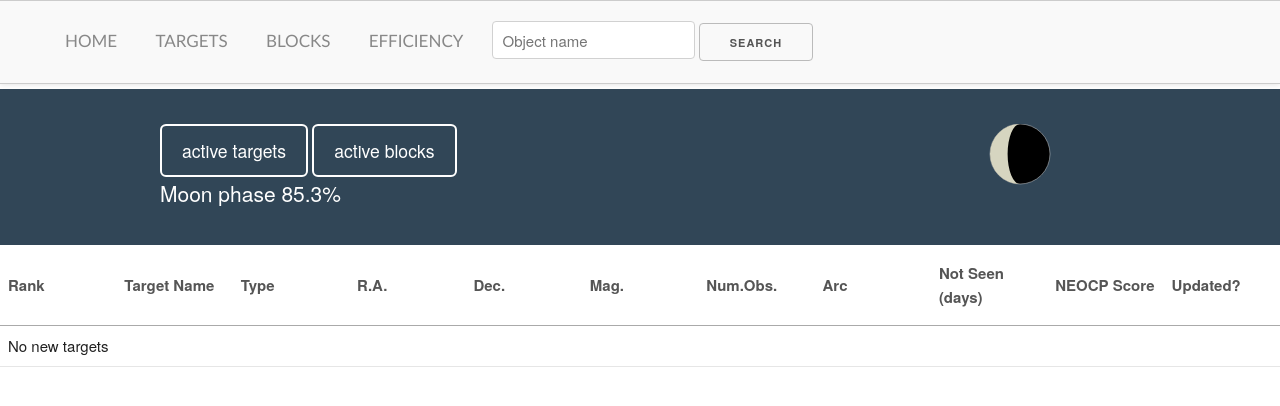
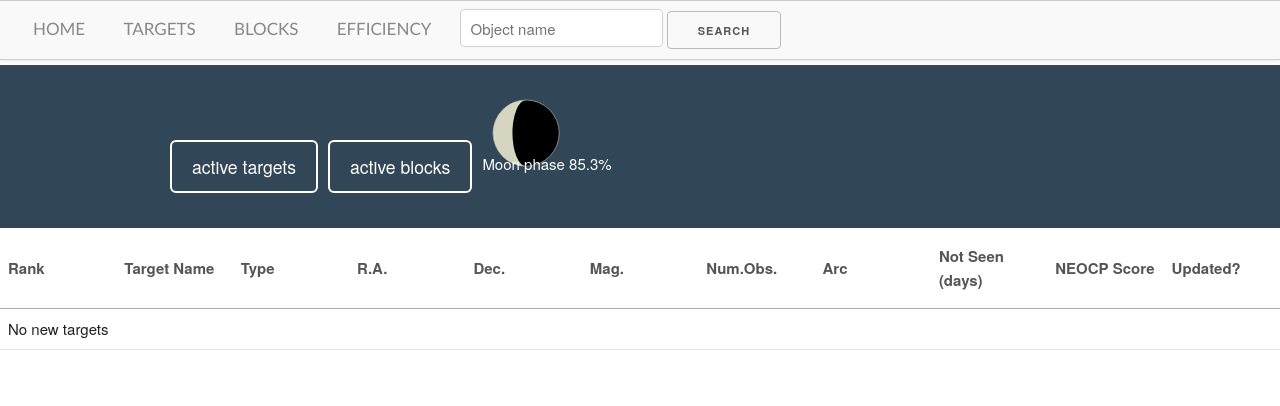
Before and after one commit to LCOGT/neoexchange, a Django app: template neoexchange/core/templates/core/home.html in a window 1280 px wide. Shown: the part 128-534 px from the top of the page. Run offline with Django 3.2, Linux system fonts and the light colour scheme; the template is opened without the code that fills it, so the values that code supplies are empty; some libraries are stand-ins or nearby versions.

Commit message:
Moon phase css fixing

```diff
--- a/neoexchange/core/static/core/css/styles.css
+++ b/neoexchange/core/static/core/css/styles.css
@@ -303,6 +303,24 @@ li.dropdown-menu:after {
   padding: 35px 0 35px 0;
   color: #fff;
   background: #314657;
+}
+
+.content-container {
+  display:table-row;
+}
+
+.home-button{
+  display:table-cell;
+  padding-left:10px;
+  }
+
+#moon, #moonphase {
+  display:table-cell;
+}
+
+.home-button svg {
+  height:75px;
+  width:75px;
 }
 
 .highlightbox {
--- a/neoexchange/core/static/core/js/moon-phase.js
+++ b/neoexchange/core/static/core/js/moon-phase.js
@@ -119,8 +119,6 @@ function phase_junk(phase) {
       back.setAttribute('d', "m100,0 a20,20 0 1,1 0,150 a20,20 0 1,1 0,-150");
       path.setAttribute('class', 'moon');
       path.setAttribute('d', d);
-      svg.setAttribute('height', window.screen.availHeight * 0.2);
-      svg.setAttribute('width', window.screen.availWidth * 0.2);
       svg.appendChild(back);
       svg.appendChild(path);
     } else if (supportsVML()) {
--- a/neoexchange/core/templates/base.html
+++ b/neoexchange/core/templates/base.html
@@ -101,7 +101,6 @@
 							<!-- Header region -->
 				<div id="{% block extramenucss %}extramenu{% endblock %}">
 					<div class="container-lg">
-						<div class="extramenu_padder" role="menubar">
 							{% block extramenu %}
 							{% endblock %}
 							<nav id="navigation" role="navigation">
@@ -130,7 +129,6 @@
 									<input type="submit" class="button keepvisible" role="menuitem" value="Search" id="id_search_submit">
 								</form>
 							</nav>
-						</div>
 					</div>
 				</div>
 				{% block main-content %}{% endblock %}
--- a/neoexchange/core/templates/core/home.html
+++ b/neoexchange/core/templates/core/home.html
@@ -14,22 +14,29 @@
 {% block main-content %}
     <div class="masthead">
         <div class="container">
+          <div class="content-container">
+            <div class="home-button">
               <a class="btn btn-transparent btn-jumbo" href="{% url 'targetlist' %}">
                   <div class="bigtext">{{targets}}</div>
                   <div class="smalltext">active targets</div>
               </a>
+            </div>
+            <div class="home-button">
               <a class="btn btn-transparent btn-jumbo" href="{% url 'blocklist' %}">
                   <div class="bigtext">{{blocks}}</div>
                   <div class="smalltext">active blocks</div>
               </a>
-            <div id="mooninfo">
-                <div class="bigtext">Moon phase <span id="mooncent"></span></div>
-                <svg id="moon" style="position:absolute; right:0%; top:0%;" viewBox="0 0 300 300" xmlns="http://www.w3.org/2000/svg" version="1.1"/>
+            </div>
+            <div class="home-button">
+                  <svg id="moon"  xmlns="http://www.w3.org/2000/svg" version="1.1" viewBox="0 0 170 55" preserveAspectRatio="xMidYMin slice"
+   style="padding-bottom: 40%; height: 1px; overflow: visible" />
+                  <div id="moonphase">Moon phase <span id="mooncent"></span></div>
                   <script type="text/javascript" src="{% static "core/js/moon-phase.js" %}" charset="UTF-8"></script>
                   <script type="text/javascript" charset="UTF-8">
                       var today = today || new Date();
                       document.getElementById('mooncent').innerHTML += (moon_day(today)*100).toFixed(1) + "%";
                   </script>
+            </div>
           </div>
         </div>
     </div>
```
Lines whose indentation alone changed are shown as unchanged.
